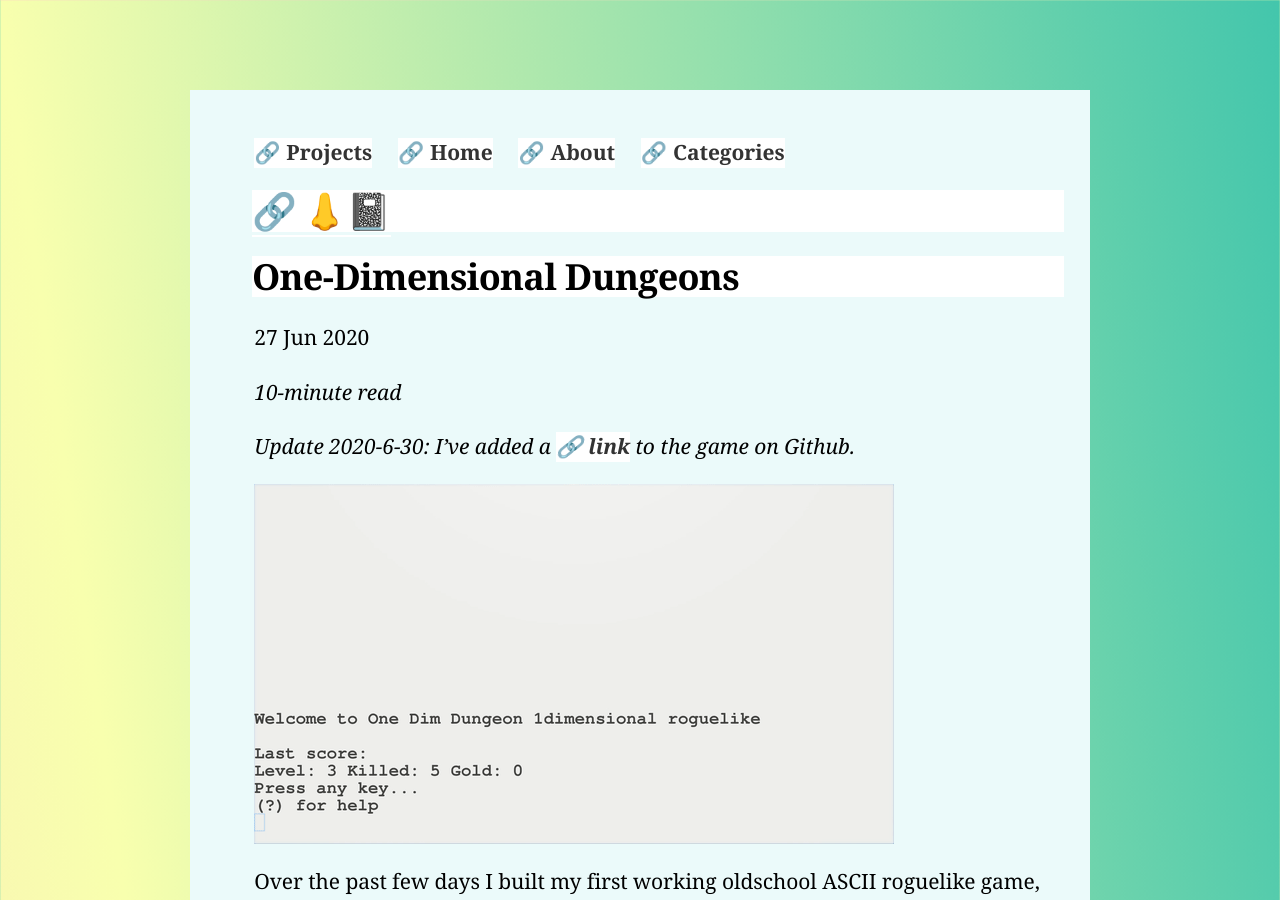
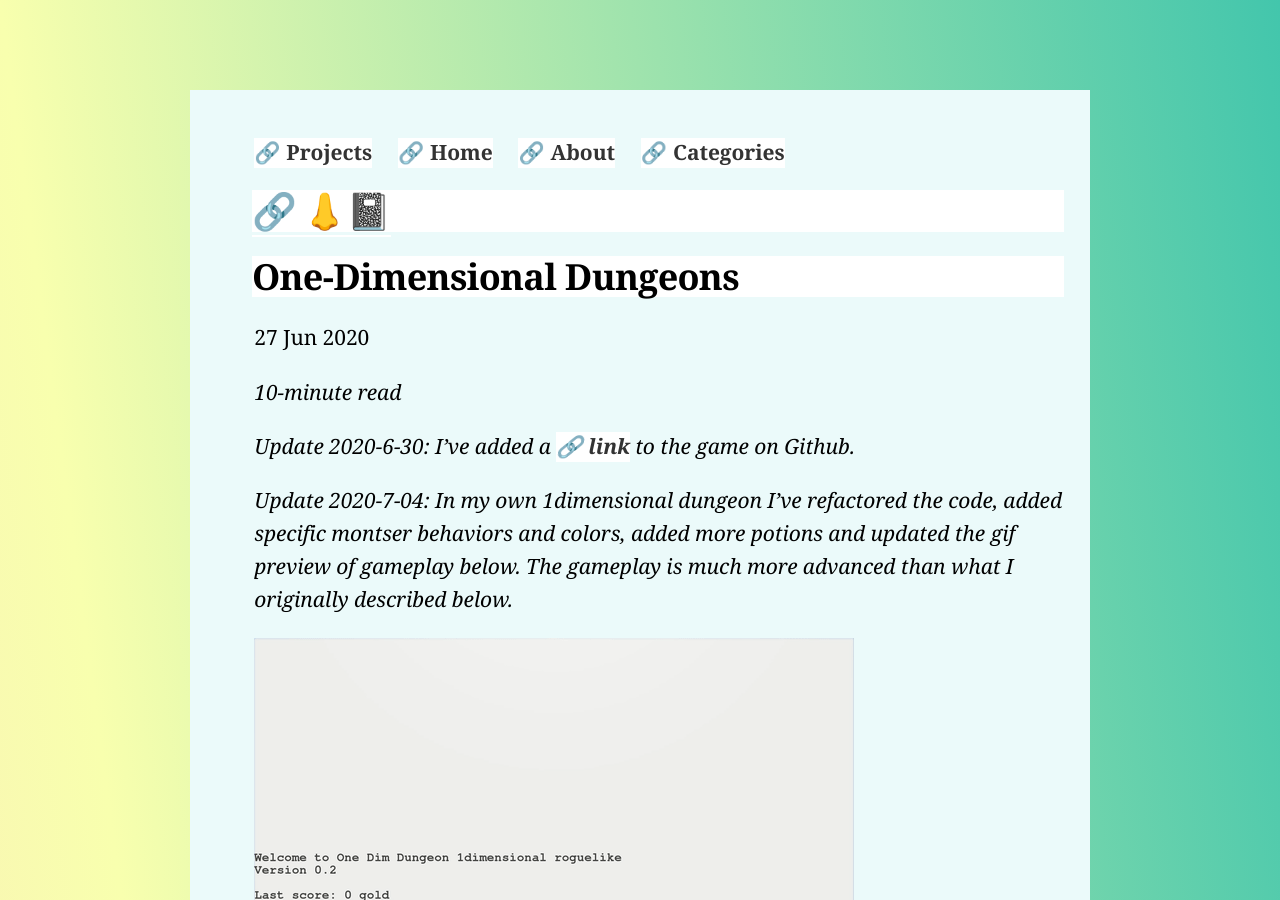
Before and after one commit to lee2sman/nosebook, a Jekyll site: the page built from _posts/2020-06-27-one-dimensional-dungeons.md, in a window 1280 px wide and 900 px high. Built offline with Jekyll 4.4.1, drawn with Linux system fonts in a browser that asks for light colours; some of the changed text lies outside the part shown.

Commit message:
updated 1-dimensional-dungeons

```diff
--- a/_posts/2020-06-27-one-dimensional-dungeons.md
+++ b/_posts/2020-06-27-one-dimensional-dungeons.md
@@ -6,7 +6,9 @@ categories: programming
 
 *Update 2020-6-30: I've added a [link](https://github.com/lee2sman/1dimensiondungeon) to the game on Github.*
 
-![One Dim Dungeon]({{'/images/roguelike/1dimdungeon.gif' | absolute_url }})
+*Update 2020-7-04: In my own 1dimensional dungeon I've refactored the code, added specific montser behaviors and colors, added more potions and updated the gif preview of gameplay below. The gameplay is much more advanced than what I originally described below.*
+
+![One Dim Dungeon]({{'/images/roguelike/gameplay.gif' | absolute_url }})
 
 Over the past few days I built my first working oldschool ASCII roguelike game, which I call One Dim Dungeon (aka One Dimensional Dungeon).
 
@@ -48,6 +50,8 @@ I don't have much experience with Curses, the standard text-mode interface libra
 ### Gameplay
 
 Each time the player descends a floor there is a chance that gold can be present (*) on the level and there will almost definitely be monsters (k, b, m, T, etc..) present. While the player moves around there is a chance each turn that additional monsters can be spawned and appear by walking from the edge of the dungeon. Monsters have various levels of aggression, which determines if they approach or attack the player. To attack a monster, a player simply walks into a monster. When a monster dies it is removed. Text descriptions of events and game stats are printed above the game area. No two games are exactly the same as each level will be a different length, have different monsters, items, and values. The game ends when the player is killed (usually) or if the player makes it down to the 16th level and grabs the amulet of Yendor. By the way, this quest goal is a standard mechanic in classic roguelikes, and I thought I'd keep it in for this game.
+
+*(update 7-4-2020: I added a ton of potions, monster-specific attacks, colors, hallucination, vertical and horizontal and flip-flop orientation mode, debugging options and more)*
 
 I have future plans of a one-dimensional roguelike that plays more like a walking sim or flatgame where instead of monsters and attacks you meet poets and or partake in conversations. Well, I stuck to the stereotypes of the genre for this one.
 
```
Also changed, not shown: images/roguelike/gameplay.gif (added).
